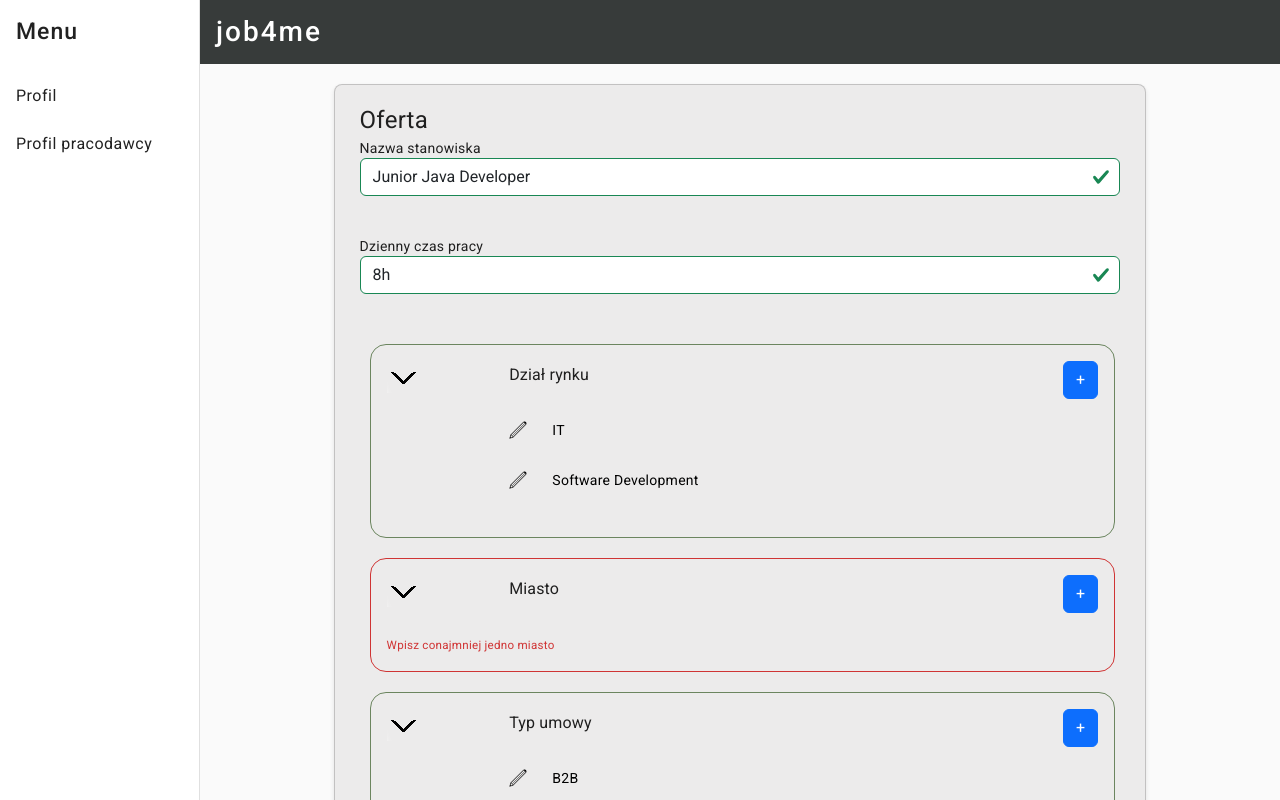
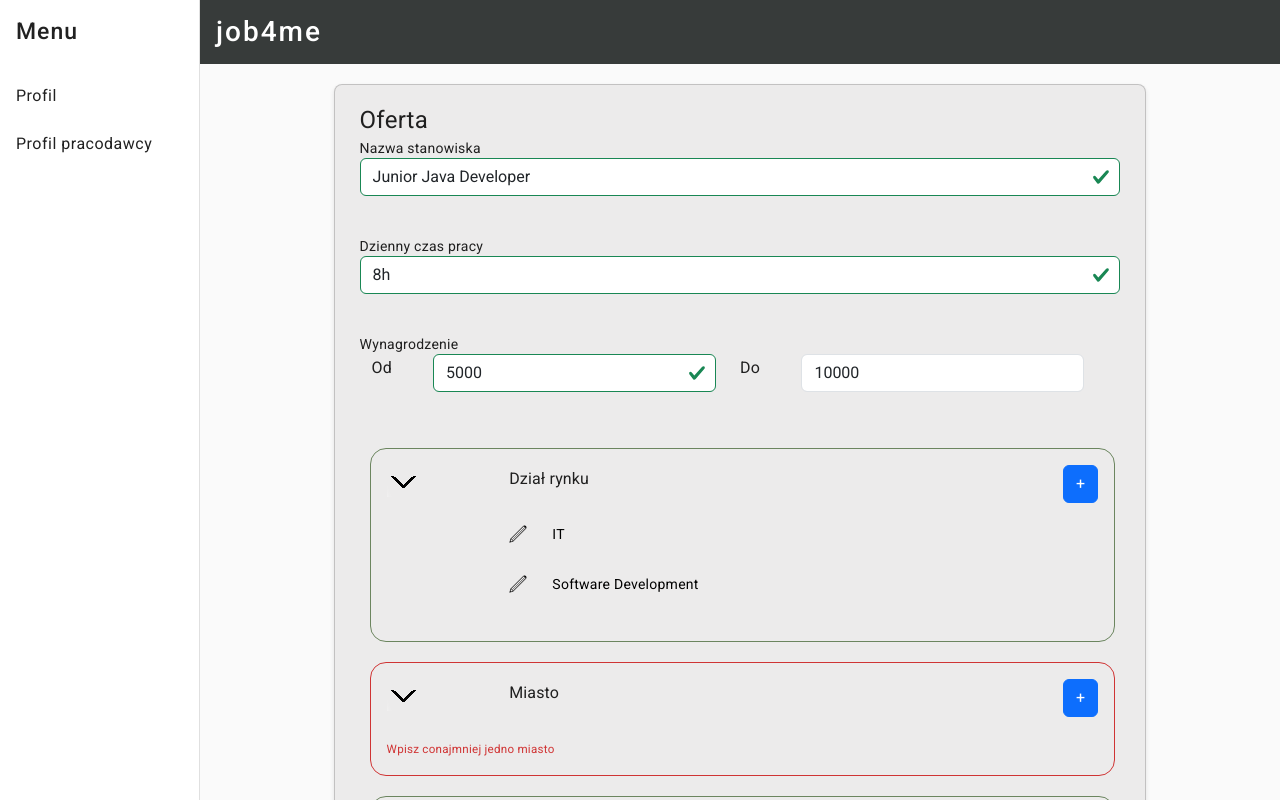
Before and after one commit to IzabelaRosinska/job4me-frontend, an Angular app: page /employer/offerEditForm in a window 1280 px wide. Built offline with nearby package versions, Linux system fonts and the light colour scheme.

Commit message:
MIWM-223: Update form with salary

```diff
--- a/src/app/employer/job-offer/job-offer-edit-form/job-offer-edit-form.component.html
+++ b/src/app/employer/job-offer/job-offer-edit-form/job-offer-edit-form.component.html
@@ -18,6 +18,34 @@
                [maxLength]="20" (change)="workingTime.checkValidity()" [(ngModel)]="jobOfferData.working_time"
                [placeholder]="'np. 8h'" required>
         <div *ngIf="!workingTime.checkValidity()" class="invalid-feedback">Uzupełnij czas dzienny pracy</div>
+        <br><br>
+
+        <label for="workingTime">Wynagrodzenie</label>
+        <div class="container">
+          <div class="row w-100">
+            <h3 class="col-1" style="margin: 0">Od</h3>
+            <div class="col">
+              <input type="number" #salaryStart id="salaryStart" name="salaryStart"
+                     class="form-control {{salaryStart.checkValidity()? 'is-valid':'is-invalid' }} " [minLength]="1"
+                     [maxLength]="6" (change)="salaryStart.checkValidity()" [(ngModel)]="jobOfferData.salaryStart"
+                     [placeholder]="'np. 2000'" required>
+              <div *ngIf="!workingTime.checkValidity()" class="invalid-feedback">Uzupełnij czas dzienny pracy</div>
+            </div>
+            <h3 class="col-1">Do</h3>
+            <div class="col">
+
+              <input type="number" #salaryEnd id="salaryEnd" name="salaryEnd"
+                     class="form-control" [minLength]="1"
+                     [maxLength]="6" [(ngModel)]="jobOfferData.salaryEnd"
+                     [placeholder]="'np. 4000 lub puste'" required>
+
+            </div>
+
+          </div>
+
+
+        </div>
+
         <br><br>
 
         <div #branches class="rounded-4 list-elem">
@@ -105,7 +133,7 @@
 
             <div class="col w-100 text-end">
               <button class="btn btn-secondary" (click)="openConfirmDialog()" type="submit"
-                      [disabled]="!name.checkValidity() || !workingTime.checkValidity() || branches.classList.contains(invalidClassName)
+                      [disabled]="!name.checkValidity() || !workingTime.checkValidity() || salaryStart.checkValidity() || branches.classList.contains(invalidClassName)
                                     || localizations.classList.contains(invalidClassName) || forms.classList.contains(invalidClassName)
                                     || contract_type.classList.contains(invalidClassName) || level.classList.contains(invalidClassName)
                                     || requirements.classList.contains(invalidClassName) || !duties.checkValidity()">
```
